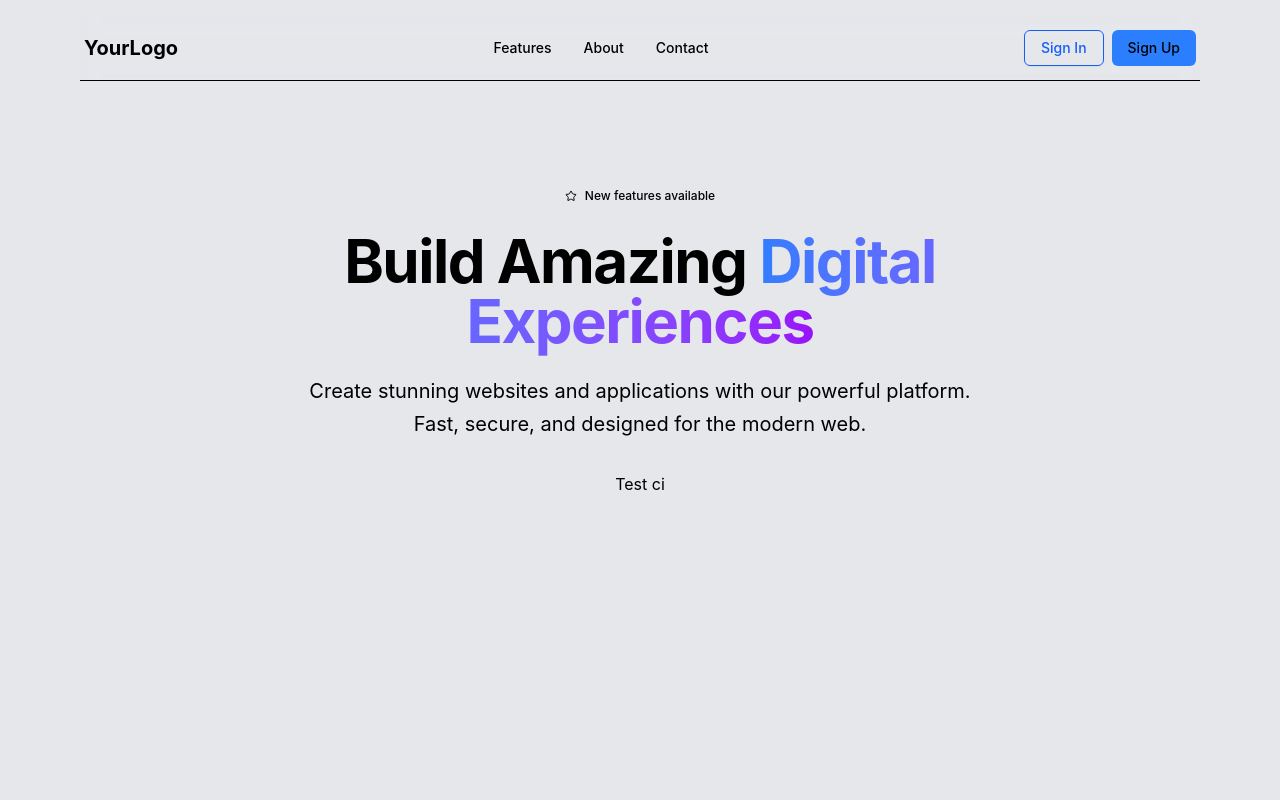
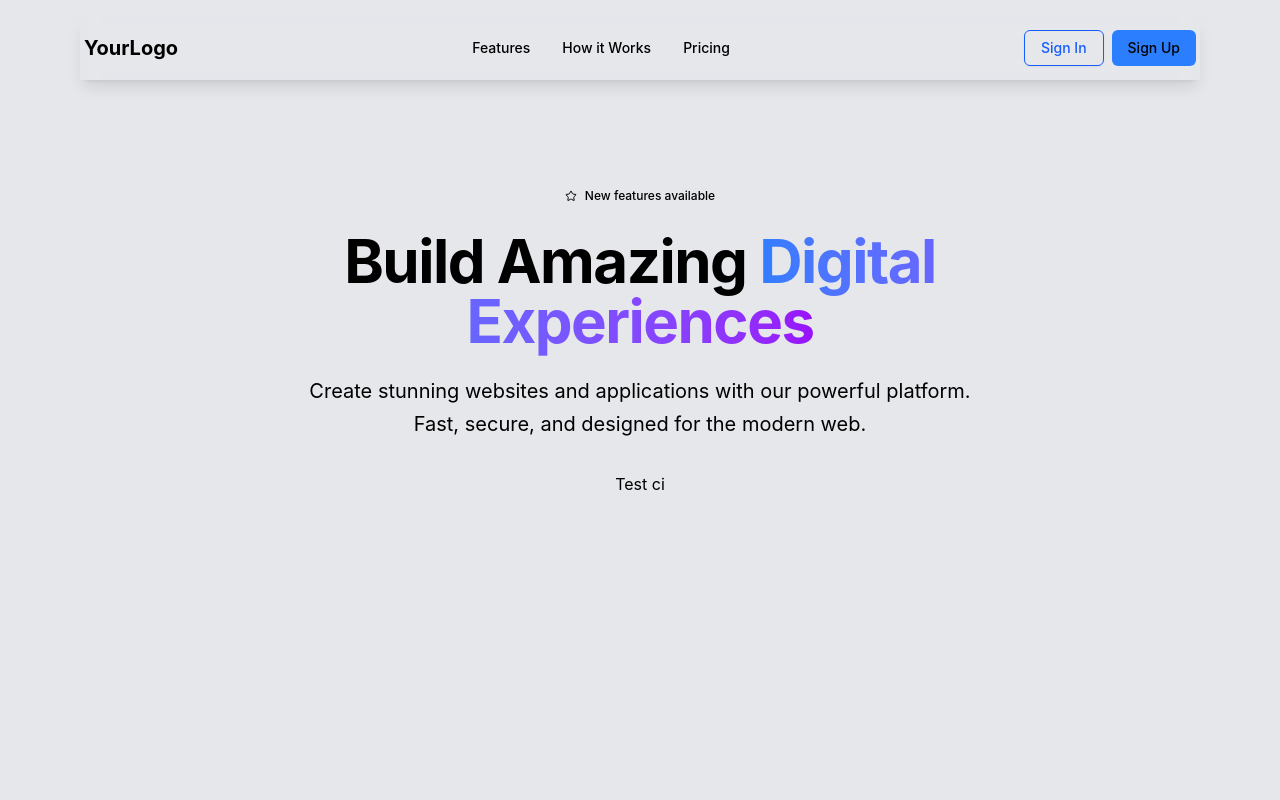
Before and after one commit to pustamrai1/website-generator, a Next.js app: page / in a window 1280 px wide. Shown: the top 800 px of the page. Built offline with nearby package versions, Linux system fonts and the light colour scheme; no server answers.

Commit message:
update navbar component

```diff
--- a/src/components/layouts/Navbar.tsx
+++ b/src/components/layouts/Navbar.tsx
@@ -11,8 +11,7 @@ import {
 
 export default function Navbar() {
   return (
-    <nav className="border-b bg-background/95 backdrop-blur supports-[backdrop-filter]:bg-background/60 fixed z-10 left-20 right-20">
-      {/* testing git branch */}
+    <nav className="shadow-lg bg-background/95 backdrop-blur supports-[backdrop-filter]:bg-background/60 fixed z-10 left-20 right-20">
       <div className="container w-full  mx-auto px-1">
         <div className="flex h-16 w-full items-center justify-between">
           {/* Logo */}
@@ -21,24 +20,24 @@ export default function Navbar() {
           </Link>
 
           <div className="hidden md:flex items-center space-x-8">
-            <a
-              href="#"
-              className="text-sm font-medium text-muted-foreground hover:text-foreground transition-colors"
+            <Link
+              className="text-sm font-medium hover:underline underline-offset-4"
+              href="#features"
             >
               Features
-            </a>
-            <a
-              href="#"
-              className="text-sm font-medium text-muted-foreground hover:text-foreground transition-colors"
+            </Link>
+            <Link
+              className="text-sm font-medium hover:underline underline-offset-4"
+              href="#how-it-works"
             >
-              About
-            </a>
-            <a
-              href="#"
-              className="text-sm font-medium text-muted-foreground hover:text-foreground transition-colors"
+              How it Works
+            </Link>
+            <Link
+              className="text-sm font-medium hover:underline underline-offset-4"
+              href="#pricing"
             >
-              Contact
-            </a>
+              Pricing
+            </Link>
           </div>
 
           {/* Buttons */}
```
